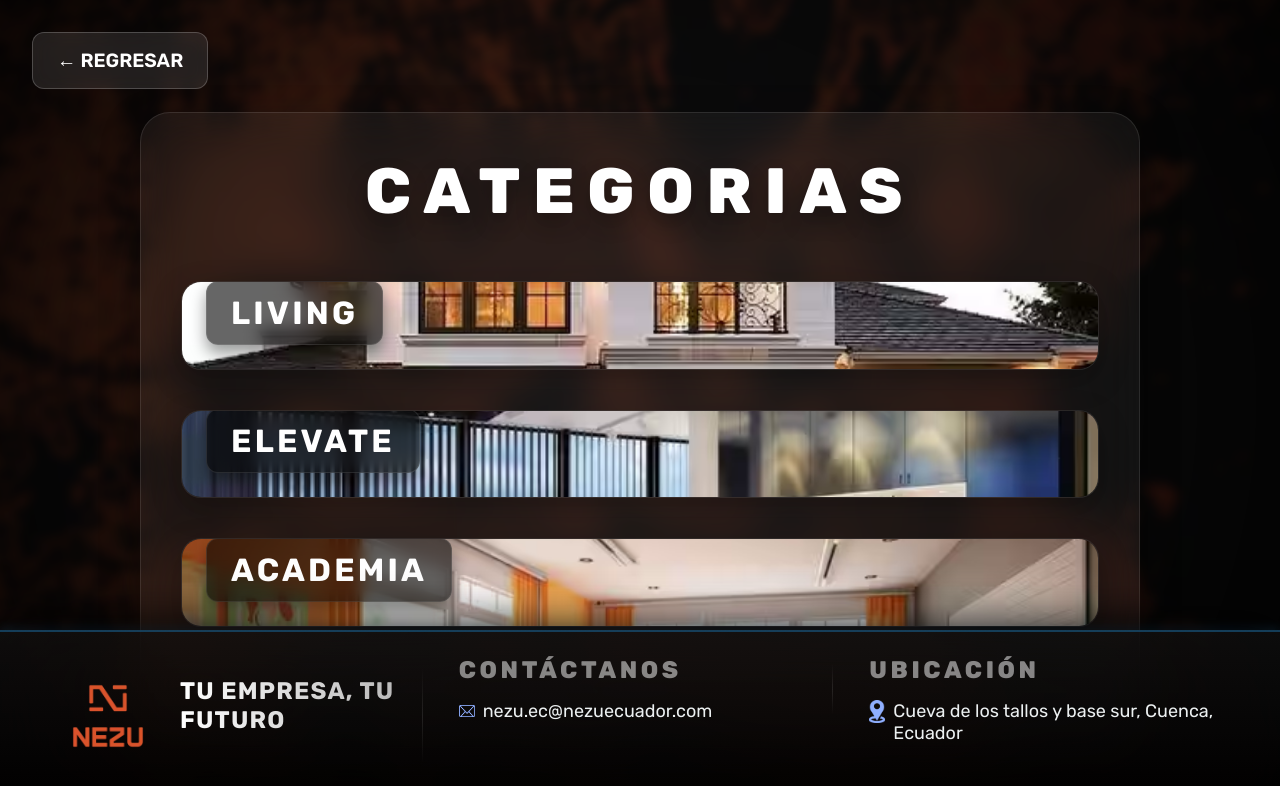
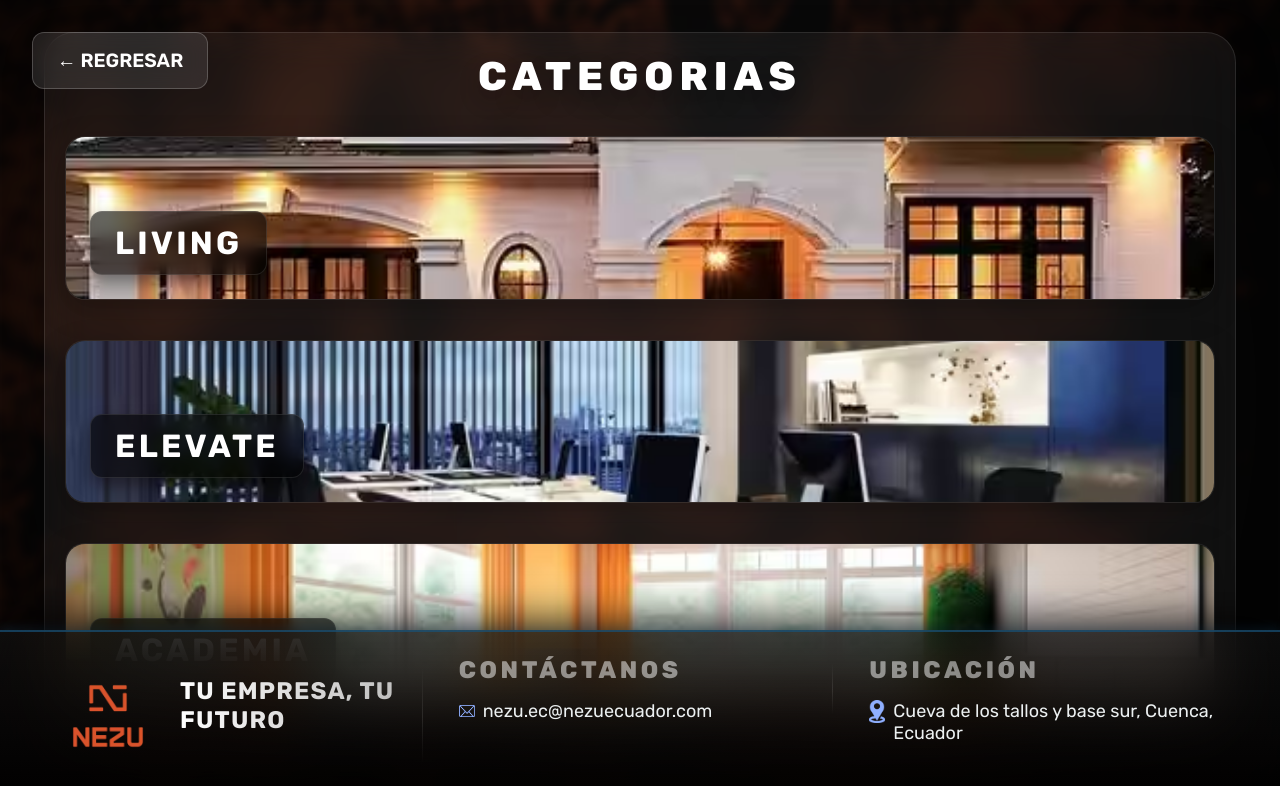
Before and after one commit to NezuSas/nezu-kiosk, a React (Vite) app: page /categories in a window 1280 px wide. Shown: the top 786 px of the page. Built offline with nearby package versions, Linux system fonts and the light colour scheme.

Commit message:
feat: strict zero-scroll optimization for vertical kiosk

```diff
--- a/src/components/common/Card/Card.module.css
+++ b/src/components/common/Card/Card.module.css
@@ -23,7 +23,7 @@
 
 .image {
     width: 100%;
-    height: 380px;
+    height: 280px;
     object-fit: cover;
     display: block;
     transition: transform 1.2s cubic-bezier(0.22, 1, 0.36, 1);
--- a/src/components/common/Carousel/Carousel.module.css
+++ b/src/components/common/Carousel/Carousel.module.css
@@ -15,7 +15,6 @@
     -ms-overflow-style: none;
     cursor: grab;
     border-radius: 30px;
-    border: 1px solid rgba(255, 255, 255, 0.1);
     background-color: rgba(0, 0, 0, 0.3);
     box-shadow: 0 20px 40px rgba(0, 0, 0, 0.4);
 }
--- a/src/components/common/InteractiveCarousel/InteractiveCarousel.module.css
+++ b/src/components/common/InteractiveCarousel/InteractiveCarousel.module.css
@@ -249,6 +249,6 @@
     }
 
     .carouselContainer {
-        height: 350px;
+        height: 320px;
     }
 }
--- a/src/pages/Cart/Cart.module.css
+++ b/src/pages/Cart/Cart.module.css
@@ -2,7 +2,7 @@
     width: 100%;
     height: 100vh;
     height: 100dvh;
-    padding: 7rem 2rem 2rem;
+    padding: 2rem;
     display: flex;
     flex-direction: column;
     align-items: center;
@@ -40,10 +40,10 @@
 }
 
 .cartContainer {
-    width: 95%;
+    width: 98%;
     max-width: 1200px;
     height: 100%;
-    padding: 40px;
+    padding: 20px;
     background-color: rgba(255, 255, 255, 0.05);
     backdrop-filter: blur(25px);
     -webkit-backdrop-filter: blur(25px);
@@ -55,8 +55,7 @@
     align-items: center;
     position: relative;
     z-index: 3;
-    overflow-y: auto;
-    padding-bottom: 50px;
+    overflow: hidden;
     animation: fadeInScale 0.8s cubic-bezier(0.22, 1, 0.36, 1) forwards;
 }
 
@@ -65,13 +64,13 @@
 }
 
 .title {
-    font-size: 3.5rem;
+    font-size: 2.22rem;
     font-weight: 800;
     color: #fff;
     text-transform: uppercase;
     text-align: center;
-    margin-bottom: 3rem;
-    letter-spacing: 0.15em;
+    margin-bottom: 1.5rem;
+    letter-spacing: 0.1em;
     font-family: 'Rubik-Variable', sans-serif;
     text-shadow: 0 10px 20px rgba(0, 0, 0, 0.3);
 }
--- a/src/pages/Categories/Categories.module.css
+++ b/src/pages/Categories/Categories.module.css
@@ -2,7 +2,7 @@
     width: 100%;
     height: 100vh;
     height: 100dvh;
-    padding: 7rem 2rem 2rem;
+    padding: 2rem;
     display: flex;
     flex-direction: column;
     align-items: center;
@@ -40,10 +40,10 @@
 }
 
 .categoryContainer {
-    width: 95%;
-    max-width: 1000px;
+    width: 98%;
+    max-width: 1200px;
     height: 100%;
-    padding: 40px;
+    padding: 20px;
     background-color: rgba(255, 255, 255, 0.05);
     backdrop-filter: blur(20px);
     -webkit-backdrop-filter: blur(20px);
@@ -55,8 +55,7 @@
     align-items: center;
     position: relative;
     z-index: 3;
-    overflow-y: auto;
-    padding-bottom: 100px;
+    overflow: hidden;
     animation: fadeInScale 0.8s cubic-bezier(0.22, 1, 0.36, 1) forwards;
 }
 
@@ -65,13 +64,13 @@
 }
 
 .title {
-    font-size: 4rem;
+    font-size: 2.5rem;
     font-weight: 800;
     color: #fff;
     text-transform: uppercase;
     text-align: center;
-    margin-bottom: 2rem;
-    letter-spacing: 0.2em;
+    margin-bottom: 1rem;
+    letter-spacing: 0.15em;
     font-family: 'Rubik-Variable', sans-serif;
     text-shadow: 0 10px 20px rgba(0, 0, 0, 0.3);
 }
@@ -97,6 +96,14 @@
     align-items: center;
     gap: 10px;
     text-transform: uppercase;
+}
+
+.categoryGrid {
+    width: 100%;
+    display: grid;
+    grid-template-columns: repeat(auto-fit, minmax(280px, 1fr));
+    gap: 1rem;
+    margin-top: 1rem;
 }
 
 .backButton:hover {
--- a/src/pages/DatafastInstructions/DatafastInstructions.module.css
+++ b/src/pages/DatafastInstructions/DatafastInstructions.module.css
@@ -8,7 +8,7 @@
     align-items: center;
     justify-content: center;
     position: relative;
-    overflow-y: auto;
+    overflow: hidden;
     background-color: #000;
 }
 
@@ -63,19 +63,19 @@
 }
 
 .logo {
-    width: 220px;
-    margin-bottom: 3rem;
+    width: 160px;
+    margin-bottom: 2rem;
     filter: drop-shadow(0 0 15px rgba(255, 255, 255, 0.3));
 }
 
 .message {
-    font-size: 3.5rem;
+    font-size: 2.5rem;
     font-weight: 800;
     color: #fff;
     text-transform: uppercase;
     text-align: center;
     line-height: 1.2;
-    margin-bottom: 4rem;
+    margin-bottom: 2rem;
     letter-spacing: 0.1em;
     font-family: 'Rubik-Variable', sans-serif;
     text-shadow: 0 10px 20px rgba(0, 0, 0, 0.3);
@@ -89,7 +89,7 @@
 }
 
 .arrow {
-    font-size: 10rem;
+    font-size: 6rem;
     color: #3498db;
     animation: bounceDown 2s infinite ease-in-out;
     filter: drop-shadow(0 0 30px rgba(52, 152, 219, 0.5));
--- a/src/pages/Details/Details.module.css
+++ b/src/pages/Details/Details.module.css
@@ -3,7 +3,7 @@
     width: 100%;
     height: 100vh;
     height: 100dvh;
-    padding: 7rem 2rem 2rem;
+    padding: 2rem;
     display: flex;
     flex-direction: column;
     align-items: center;
@@ -41,10 +41,10 @@
 
 /* Contenedor de detalles */
 .detailContainer {
-    width: 95%;
-    max-width: 1100px;
+    width: 98%;
+    max-width: 1200px;
     height: 100%;
-    padding: 50px;
+    padding: 25px;
     background-color: rgba(255, 255, 255, 0.05);
     backdrop-filter: blur(30px);
     -webkit-backdrop-filter: blur(30px);
@@ -56,8 +56,7 @@
     align-items: center;
     position: relative;
     z-index: 3;
-    overflow-y: auto;
-    padding-bottom: 200px;
+    overflow: hidden;
     animation: fadeInSlide 0.8s cubic-bezier(0.22, 1, 0.36, 1) forwards;
 }
 
@@ -67,15 +66,15 @@
 
 /* Título principal */
 .title {
-    font-size: 4rem;
+    font-size: 2.2rem;
     font-weight: 800;
     color: #fff;
     text-transform: uppercase;
     text-align: center;
-    margin-bottom: 3rem;
-    letter-spacing: 0.2em;
+    margin-bottom: 0.8rem;
+    letter-spacing: 0.1rem;
     font-family: 'Rubik-Variable', sans-serif;
-    text-shadow: 0 10px 30px rgba(0, 0, 0, 0.5);
+    text-shadow: 0 10px 30px rgba(0, 0, 0, 0.4);
 }
 
 /* Subtítulos */
@@ -166,9 +165,13 @@
 }
 
 /* Carrusel de imágenes */
-.carouselContainer {
+.carouselWrapper {
     width: 100%;
-    margin-top: 2rem;
+    margin-bottom: 1rem;
+    height: 350px; /* Constrain carrusel area */
+    display: flex;
+    flex-direction: column;
+    justify-content: center;
 }
 
 /* Botón de ir al carrito */
--- a/src/pages/Form/Form.module.css
+++ b/src/pages/Form/Form.module.css
@@ -2,13 +2,13 @@
     width: 100%;
     height: 100vh;
     height: 100dvh;
-    padding: 2rem 1.5rem;
+    padding: 1.5rem;
     display: flex;
     flex-direction: column;
     align-items: center;
     justify-content: center;
     position: relative;
-    overflow-y: auto;
+    overflow: hidden;
     background-color: #000;
 }
 
@@ -46,8 +46,8 @@
 
 .formCard {
     width: 100%;
-    max-width: 500px;
-    padding: 30px;
+    max-width: 480px;
+    padding: 20px;
     background: rgba(255, 255, 255, 0.05);
     backdrop-filter: blur(20px);
     -webkit-backdrop-filter: blur(20px);
@@ -62,11 +62,11 @@
 .logoContainer {
     display: flex;
     justify-content: center;
-    margin-bottom: 2.5rem;
+    margin-bottom: 1.5rem;
 }
 
 .logo {
-    width: 140px;
+    width: 110px;
     height: auto;
     filter: drop-shadow(0 0 10px rgba(255, 255, 255, 0.2));
 }
--- a/src/pages/PaymentOptions/PaymentOptions.module.css
+++ b/src/pages/PaymentOptions/PaymentOptions.module.css
@@ -2,12 +2,12 @@
     width: 100%;
     height: 100vh;
     height: 100dvh;
-    padding: 7rem 2rem 2rem;
+    padding: 2rem;
     display: flex;
     flex-direction: column;
     align-items: center;
     position: relative;
-    overflow-y: auto;
+    overflow: hidden;
     background-color: #000;
 }
 
@@ -44,13 +44,13 @@
 }
 
 .title {
-    font-size: 3.5rem;
+    font-size: 2.5rem;
     font-weight: 800;
     color: #fff;
     text-transform: uppercase;
     text-align: center;
-    margin-bottom: 2rem;
-    letter-spacing: 0.15em;
+    margin-bottom: 1rem;
+    letter-spacing: 0.1em;
     font-family: 'Rubik-Variable', sans-serif;
     text-shadow: 0 10px 20px rgba(0, 0, 0, 0.3);
     position: relative;
@@ -58,15 +58,15 @@
 }
 
 .subtitle {
-    font-size: 1.8rem;
+    font-size: 1.4rem;
     font-weight: 600;
     color: rgba(255, 255, 255, 0.9);
     text-align: center;
-    margin: 3rem 0;
+    margin: 1.5rem 0;
     font-family: 'Rubik-Variable', sans-serif;
     position: relative;
     z-index: 3;
-    max-width: 800px;
+    max-width: 700px;
 }
 
 .userData {
--- a/src/pages/SubCategories/SubCategories.module.css
+++ b/src/pages/SubCategories/SubCategories.module.css
@@ -2,7 +2,7 @@
   width: 100%;
   height: 100vh;
   height: 100dvh;
-  padding: 7rem 2rem 2rem;
+  padding: 2rem;
   display: flex;
   flex-direction: column;
   align-items: center;
@@ -40,10 +40,10 @@
 }
 
 .subCategoryContainer {
-  width: 95%;
-  max-width: 1100px;
+  width: 98%;
+  max-width: 1200px;
   height: 100%;
-  padding: 40px;
+  padding: 20px;
   background-color: rgba(255, 255, 255, 0.05);
   backdrop-filter: blur(25px);
   -webkit-backdrop-filter: blur(25px);
@@ -55,8 +55,7 @@
   align-items: center;
   position: relative;
   z-index: 3;
-  overflow-y: auto;
-  padding-bottom: 100px;
+  overflow: hidden;
   animation: fadeInProps 0.8s cubic-bezier(0.22, 1, 0.36, 1) forwards;
 }
 
@@ -65,15 +64,15 @@
 }
 
 .title {
-  font-size: 3.5rem;
+  font-size: 2.2rem;
   font-weight: 800;
   color: #fff;
   text-transform: uppercase;
   text-align: center;
-  margin-bottom: 3rem;
+  margin-bottom: 1rem;
   letter-spacing: 0.15em;
   font-family: 'Rubik-Variable', sans-serif;
-  text-shadow: 0 10px 25px rgba(0,0,0,0.4);
+  text-shadow: 0 10px 25px rgba(0, 0, 0, 0.3);
 }
 
 /* Botón de regreso Premium */
@@ -124,15 +123,13 @@
 }
 
 @media (max-width: 768px) {
-  .subCategoryContainer {
-    width: 100%;
-    padding: 20px;
-  }
-
-  .title {
-    font-size: 2rem;
-    margin-bottom: 2rem;
-  }
+  .subCategoryGrid {
+  width: 100%;
+  display: grid;
+  grid-template-columns: repeat(auto-fit, minmax(280px, 1fr));
+  gap: 1rem;
+  margin-top: 1rem;
+}
 
   .backButton {
     padding: 0.8rem 1.2rem;
```
